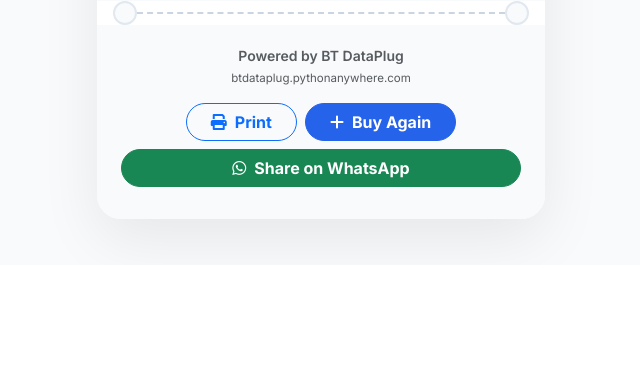
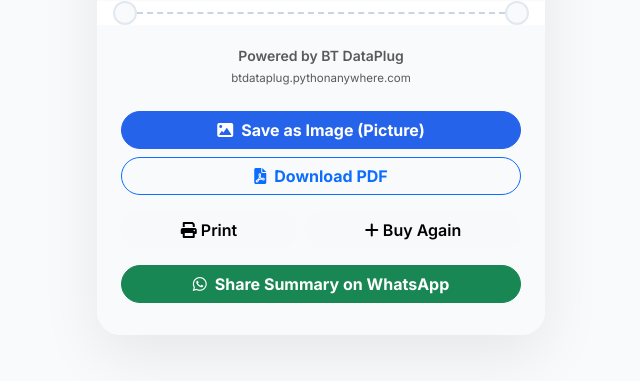
Before and after one commit to Yusuf-Babagana/bt-dataplug, a Django app: page /receipt/1/ in a window 1280 px wide. Shown: the part 858-1239 px from the top of the page, without its empty margins (444-1084 px from the left). Before the commit the page ends 1113 px from the top, so only its background shows below. Run offline with Django 5.2, Linux system fonts and the light colour scheme; a user stored in the database is signed in; tables that the repository leaves empty hold one stand-in row (values such as "Sample post"); some libraries are stand-ins or nearby versions.

Commit message:
Added data purchase

```diff
--- a/vtu_app/templates/vtu_app/receipt.html
+++ b/vtu_app/templates/vtu_app/receipt.html
@@ -164,9 +193,8 @@
         <span class="fw-semibold text-muted">Transaction Receipt</span>
     </div>
 
-    <div class="receipt-card">
+    <div id="capture-area" class="receipt-card">
 
-        <!-- Header -->
         <div class="receipt-header">
             <div class="success-ring">
                 <i class="fa fa-check"></i>
@@ -220,38 +243,75 @@
                 <span class="label">Customer</span>
                 <span class="value">{{ tx.user.get_full_name|default:tx.user.username }}</span>
             </div>
-
         </div>
 
-        <!-- Dashed divider with circles -->
         <div class="dashed-divider px-0 mx-3">
             <div class="line"></div>
         </div>
 
-        <!-- Footer -->
         <div class="receipt-footer">
             <p class="small text-muted mb-1 fw-semibold">Powered by BT DataPlug</p>
             <p class="text-muted" style="font-size: 0.72rem;">btdataplug.pythonanywhere.com</p>
 
-            <!-- Action Buttons -->
-            <div class="d-flex gap-2 justify-content-center mt-3 no-print">
-                <button onclick="window.print()" class="btn btn-outline-primary rounded-pill fw-bold px-4">
-                    <i class="fa fa-print me-2"></i>Print
-                </button>
-                <a href="{% url 'buy_data' %}" class="btn btn-primary rounded-pill fw-bold px-4">
-                    <i class="fa fa-plus me-2"></i>Buy Again
+            <div class="mt-4 no-print">
+                <div class="d-grid gap-2">
+                    <button onclick="downloadImage()" class="btn btn-primary rounded-pill fw-bold">
+                        <i class="fa fa-image me-2"></i>Save as Image (Picture)
+                    </button>
+                    <button onclick="downloadPDF()" class="btn btn-outline-primary rounded-pill fw-bold">
+                        <i class="fa fa-file-pdf me-2"></i>Download PDF
+                    </button>
+                    <div class="d-flex gap-2 mt-2">
+                        <button onclick="window.print()" class="btn btn-light rounded-pill flex-fill fw-semibold">
+                            <i class="fa fa-print me-1"></i>Print
+                        </button>
+                        <a href="{% url 'buy_data' %}" class="btn btn-light rounded-pill flex-fill fw-semibold">
+                            <i class="fa fa-plus me-1"></i>Buy Again
+                        </a>
+                    </div>
+                </div>
+
+                <a href="https://wa.me/?text=✅ BT DataPlug Receipt%0APlan: {{ tx.plan_name|urlencode }}%0APhone: {{ tx.recipient }}%0AAmount: ₦{{ tx.amount }}%0ARef: {{ tx.reference }}"
+                    target="_blank" class="btn btn-success rounded-pill fw-bold px-4 mt-3 w-100">
+                    <i class="fab fa-whatsapp me-2"></i>Share Summary on WhatsApp
                 </a>
             </div>
-
-            <!-- Share as text (WhatsApp) -->
-            <a href="https://wa.me/?text=✅ BT DataPlug Receipt%0APlan: {{ tx.plan_name|urlencode }}%0APhone: {{ tx.recipient }}%0AAmount: ₦{{ tx.amount }}%0ARef: {{ tx.reference }}%0ADate: {{ tx.created_at|date:'d M Y' }}"
-               target="_blank"
-               class="btn btn-success rounded-pill fw-bold px-4 mt-2 w-100 no-print">
-                <i class="fab fa-whatsapp me-2"></i>Share on WhatsApp
-            </a>
         </div>
-
     </div>
 </div>
 
+<script>
+    // 1. Logic to Download as Image (Picture)
+    function downloadImage() {
+        const element = document.getElementById('capture-area');
+        html2canvas(element, {
+            scale: 2, // Higher quality
+            backgroundColor: "#f8fafc"
+        }).then(canvas => {
+            const link = document.createElement('a');
+            link.download = 'BT-DataPlug-Receipt-{{ tx.reference }}.png';
+            link.href = canvas.toDataURL("image/png");
+            link.click();
+        });
+    }
+
+    // 2. Logic to Download as PDF
+    function downloadPDF() {
+        const { jsPDF } = window.jspdf;
+        const element = document.getElementById('capture-area');
+
+        html2canvas(element, { scale: 2 }).then(canvas => {
+            const imgData = canvas.toDataURL('image/png');
+            const pdf = new jsPDF('p', 'mm', 'a4');
+
+            const imgProps = pdf.getImageProperties(imgData);
+            const pdfWidth = pdf.internal.pageSize.getWidth();
+            const pdfHeight = (imgProps.height * pdfWidth) / imgProps.width;
+
+            pdf.addImage(imgData, 'PNG', 0, 0, pdfWidth, pdfHeight);
+            pdf.save('BT-DataPlug-Receipt-{{ tx.reference }}.pdf');
+        });
+    }
+</script>
+
 {% endblock %}
```
Also changed, not shown: other parts of vtu_app/templates/vtu_app/receipt.html (+54 -30 lines).
